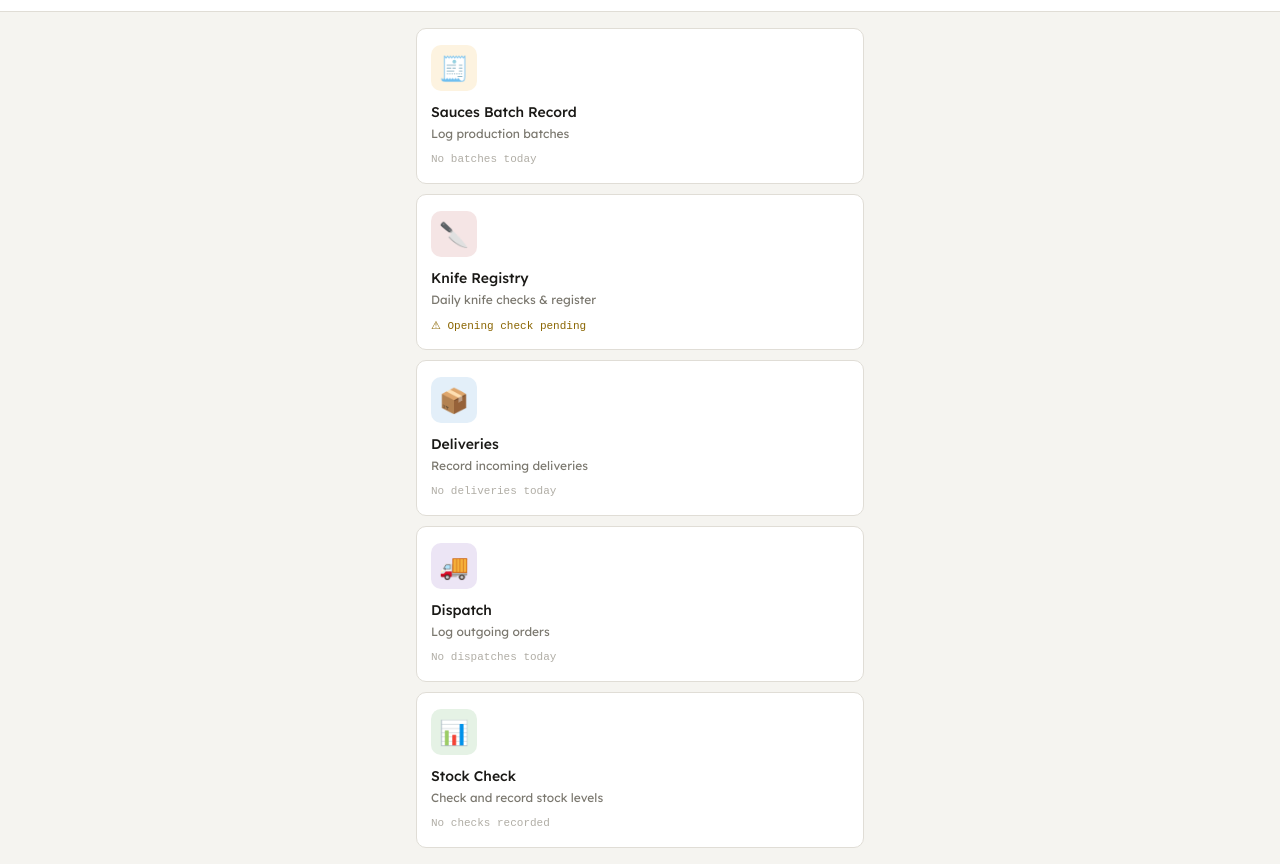
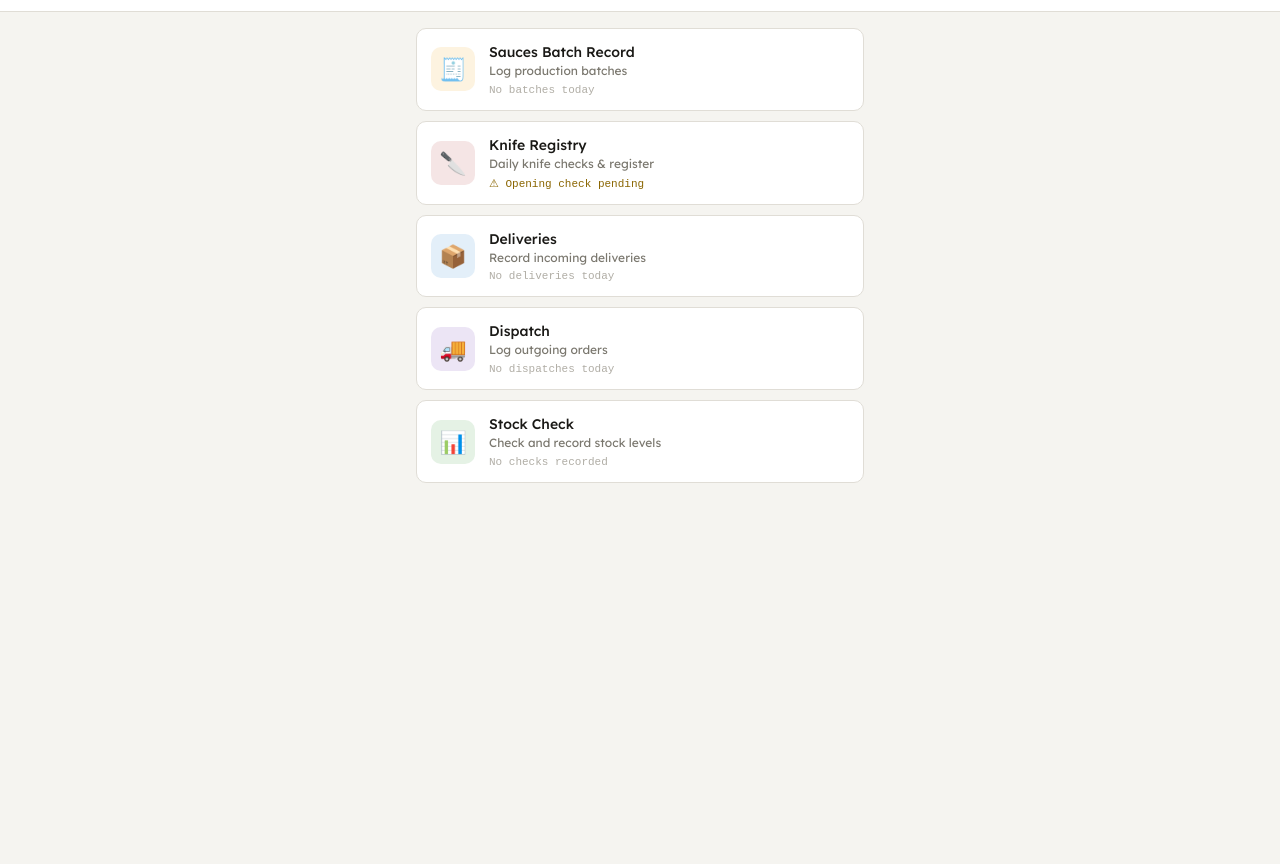
Before and after one commit to waiyandean/home, a plain HTML site: page index.html in a window 1280 px wide. Shown: the part 52-916 px from the top of the page. After the commit the page ends 800 px from the top, so only its background shows below. Drawn offline with Linux system fonts and the light colour scheme.

Commit message:
Horizontal card layout: icon left, text right; reduce vertical height
Co-Authored-By: Claude Sonnet 4.6 <noreply@anthropic.com>

```diff
--- a/index.html
+++ b/index.html
@@ -36,13 +36,14 @@ body{font-family:var(--font);background:var(--bg);color:var(--text);min-height:1
 
 .grid{display:grid;grid-template-columns:1fr;gap:10px;padding:16px;max-width:480px;margin:0 auto;}
 
-.card{background:var(--surface);border:1px solid var(--border);border-radius:var(--radius);padding:16px 14px 14px;text-decoration:none;color:var(--text);display:flex;flex-direction:column;min-height:156px;cursor:pointer;transition:border-color .12s,background .12s;}
+.card{background:var(--surface);border:1px solid var(--border);border-radius:var(--radius);padding:14px;text-decoration:none;color:var(--text);display:flex;flex-direction:row;align-items:center;gap:14px;cursor:pointer;transition:border-color .12s,background .12s;}
 .card:active{background:var(--bg);border-color:var(--border-strong);}
 .card.dim{opacity:.45;}
-.card-icon{width:46px;height:46px;border-radius:10px;display:flex;align-items:center;justify-content:center;font-size:24px;margin-bottom:12px;}
-.card-name{font-size:14px;font-weight:500;margin-bottom:4px;}
-.card-desc{font-size:12px;color:var(--text-muted);flex:1;line-height:1.5;}
-.card-status{margin-top:10px;font-size:11px;font-family:monospace;min-height:16px;}
+.card-icon{width:44px;height:44px;border-radius:10px;display:flex;align-items:center;justify-content:center;font-size:22px;flex-shrink:0;}
+.card-body{flex:1;min-width:0;}
+.card-name{font-size:14px;font-weight:500;margin-bottom:2px;}
+.card-desc{font-size:12px;color:var(--text-muted);line-height:1.4;}
+.card-status{margin-top:4px;font-size:11px;font-family:monospace;}
 .ok{color:var(--success-text);}
 .warn{color:var(--warn-text);}
 .hint{color:var(--text-hint);}
@@ -143,9 +144,11 @@ function renderGrid(){
     try { const s=t.status(); if(s) st=`<span class="${s.c}">${s.c==='ok'?'✓ ':s.c==='warn'?'⚠ ':''}${s.t}</span>`; } catch(e){}
     const body = `
       <div class="card-icon" style="background:${t.bg}">${t.icon}</div>
-      <div class="card-name">${t.name}</div>
-      <div class="card-desc">${t.desc}</div>
-      <div class="card-status">${st}</div>`;
+      <div class="card-body">
+        <div class="card-name">${t.name}</div>
+        <div class="card-desc">${t.desc}</div>
+        <div class="card-status">${st}</div>
+      </div>`;
     return t.url
       ? `<a class="card" href="${t.url}">${body}</a>`
       : `<div class="card dim">${body}</div>`;
```
